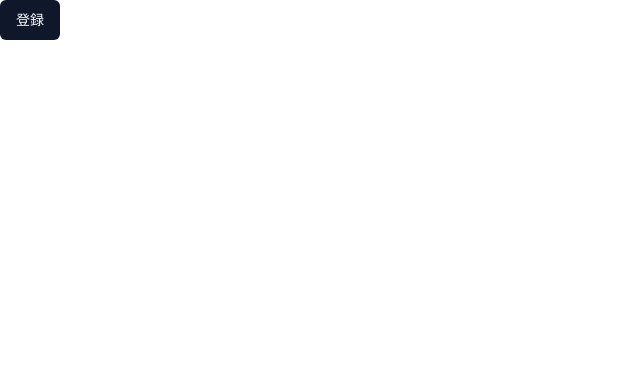
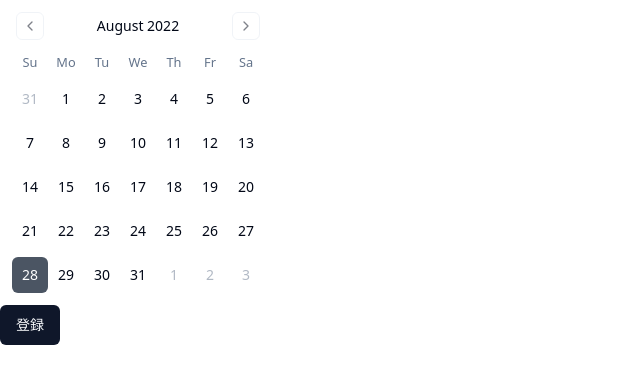
Before and after one commit to Hasegawa-Akito/nextjs-training, a Next.js app: page / in a window 1280 px wide. Shown: the top 384 px of the page, without its empty margins (0-640 px from the left). Built offline with nearby package versions, Linux system fonts and the light colour scheme.

Commit message:
add: カレンダー作成

```diff
--- a/pages/index.tsx
+++ b/pages/index.tsx
@@ -1,3 +1,4 @@
+import { CalendarUI } from "@/components/shadcn/CalendarUI";
 import { Button } from "@/components/ui/button";
 import type { NextPage } from "next";
 
@@ -7,6 +8,7 @@ const Home: NextPage = () => {
   };
   return (
     <div>
+      <CalendarUI />
       <div>
         <Button onClick={handleButton}>登録</Button>
       </div>
--- /dev/null
+++ b/src/components/shadcn/CalendarUI.tsx
@@ -0,0 +1,8 @@
+import { Calendar } from "@/components/ui/calendar";
+import { useState } from "react";
+
+export const CalendarUI = () => {
+  const [date, setDate] = useState<Date | undefined>(new Date());
+
+  return <Calendar selected={date} onSelect={setDate} mode="single" />;
+};
--- a/src/components/ui/calendar.tsx
+++ b/src/components/ui/calendar.tsx
@@ -1,13 +1,11 @@
-"use client"
+import * as React from "react";
+import { ChevronLeft, ChevronRight } from "lucide-react";
+import { DayPicker } from "react-day-picker";
 
-import * as React from "react"
-import { ChevronLeft, ChevronRight } from "lucide-react"
-import { DayPicker } from "react-day-picker"
+import { cn } from "@/lib/utils";
+import { buttonVariants } from "@/components/ui/button";
 
-import { cn } from "@/lib/utils"
-import { buttonVariants } from "@/components/ui/button"
-
-export type CalendarProps = React.ComponentProps<typeof DayPicker>
+export type CalendarProps = React.ComponentProps<typeof DayPicker>;
 
 function Calendar({
   className,
@@ -34,16 +32,16 @@ function Calendar({
         table: "w-full border-collapse space-y-1",
         head_row: "flex",
         head_cell:
-          "text-muted-foreground rounded-md w-9 font-normal text-[0.8rem]",
+          "text-muted-foreground rounded-md w-full font-normal text-[0.8rem]",
         row: "flex w-full mt-2",
-        cell: "h-9 w-9 text-center text-sm p-0 relative [&:has([aria-selected].day-range-end)]:rounded-r-md [&:has([aria-selected].day-outside)]:bg-accent/50 [&:has([aria-selected])]:bg-accent first:[&:has([aria-selected])]:rounded-l-md last:[&:has([aria-selected])]:rounded-r-md focus-within:relative focus-within:z-20",
+        cell: "h-9 w-full text-center text-sm p-0 relative ",
         day: cn(
           buttonVariants({ variant: "ghost" }),
           "h-9 w-9 p-0 font-normal aria-selected:opacity-100"
         ),
         day_range_end: "day-range-end",
         day_selected:
-          "bg-primary text-primary-foreground hover:bg-primary hover:text-primary-foreground focus:bg-primary focus:text-primary-foreground",
+          "bg-gray-600 text-white hover:bg-primary hover:text-primary-foreground focus:bg-gray-600 focus:text-white",
         day_today: "bg-accent text-accent-foreground",
         day_outside:
           "day-outside text-muted-foreground opacity-50 aria-selected:bg-accent/50 aria-selected:text-muted-foreground aria-selected:opacity-30",
@@ -59,8 +57,8 @@ function Calendar({
       }}
       {...props}
     />
-  )
+  );
 }
-Calendar.displayName = "Calendar"
+Calendar.displayName = "Calendar";
 
-export { Calendar }
+export { Calendar };
```
